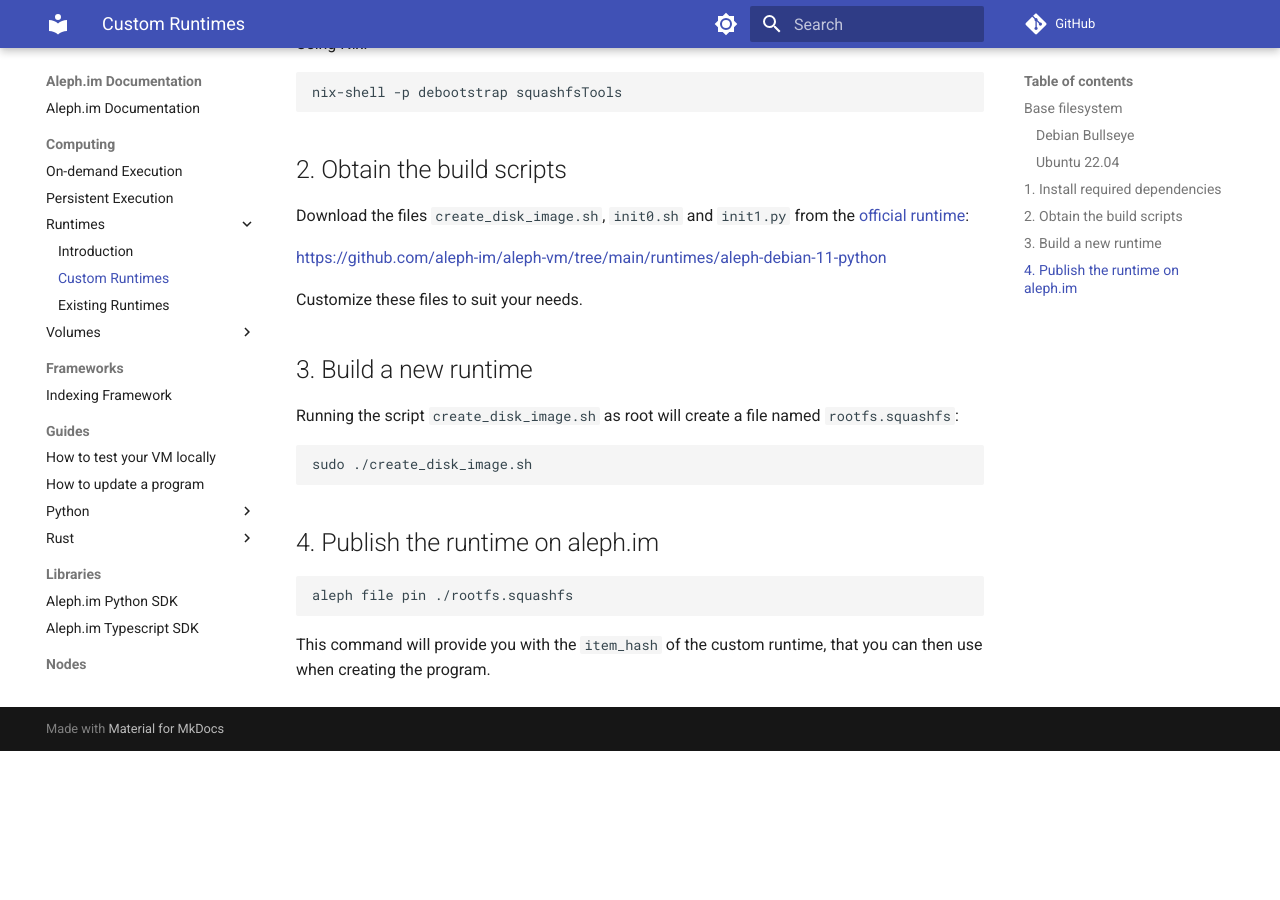
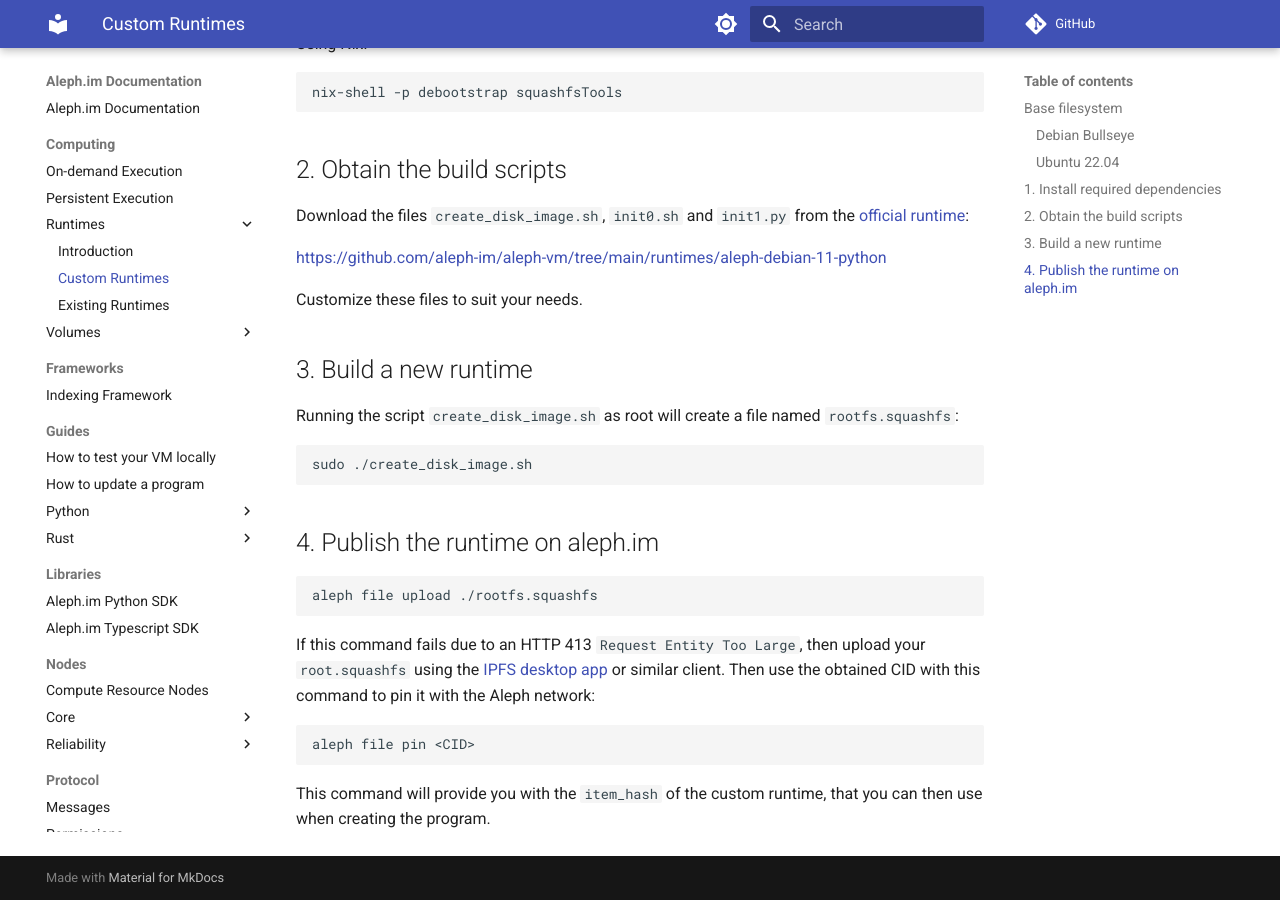
Before and after one commit to aleph-im/aleph-docs, an MkDocs documentation site: the page built from docs/computing/runtimes/custom.md, in a window 1280 px wide and 900 px high, scrolled down 1021 px. Built offline with MkDocs 1.6.1 and Material for MkDocs 9.7.7, drawn with Linux system fonts in a browser that asks for light colours; comment, search, counter and statistics services are not loaded; before the commit the page ends 1772 px from its top, so only the background shows below that.

Commit message:
Add explanation on uploading volumes to IPFS

````diff
--- a/docs/computing/runtimes/custom.md
+++ b/docs/computing/runtimes/custom.md
@@ -63,7 +63,12 @@
 ## 4. Publish the runtime on aleph.im
 
 ```shell
-aleph file pin ./rootfs.squashfs
+aleph file upload ./rootfs.squashfs
+```
+If this command fails due to an HTTP 413 `Request Entity Too Large`, then upload your `root.squashfs` using the [IPFS desktop app](https://docs.ipfs.tech/install/ipfs-desktop/#windows) or similar client. Then use the obtained CID with this command to pin it with the Aleph network:
+
+```shell
+aleph file pin <CID>
 ```
 
 This command will provide you with the `item_hash` of the custom runtime,
````
